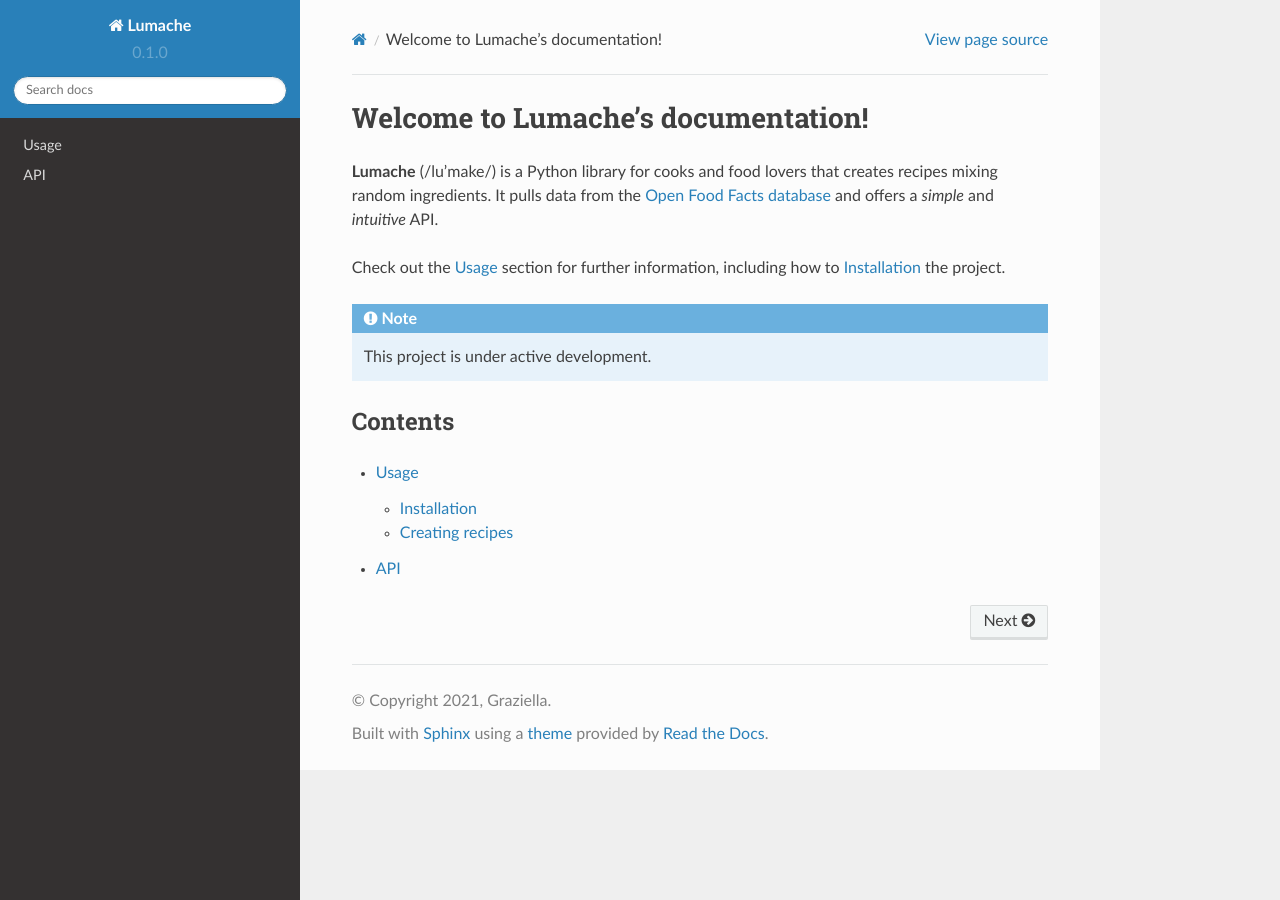
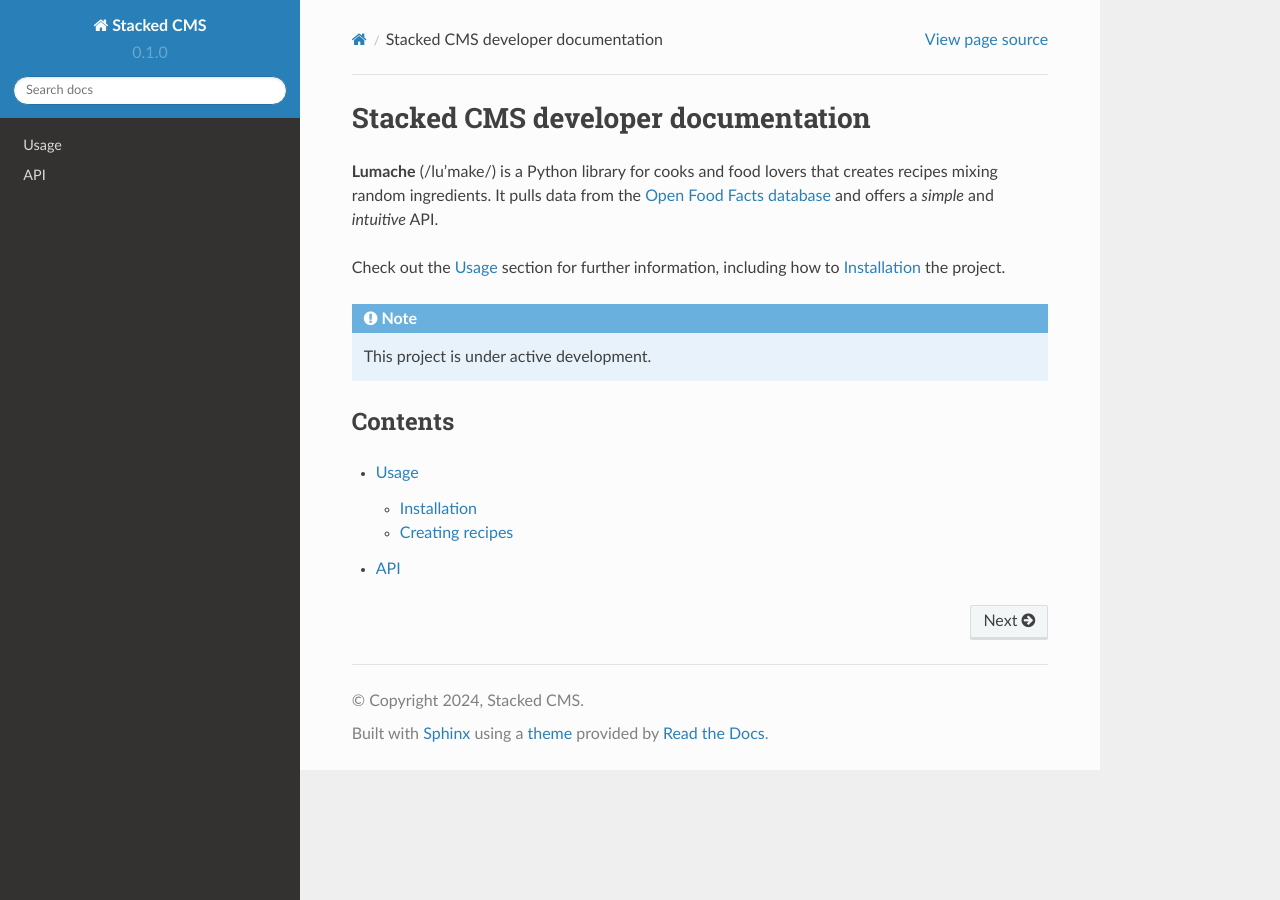
Before and after one commit to wapoa/stackedcms-docs, a Sphinx documentation site: the page built from docs/source/index.rst, in a window 1280 px wide. Built offline with Sphinx 7.4.7 and the Read the Docs theme 2.0.0, drawn with Linux system fonts in a browser that asks for light colours.

Commit message:
config update

```diff
--- a/docs/source/conf.py
+++ b/docs/source/conf.py
@@ -2,9 +2,9 @@
 
 # -- Project information
 
-project = 'Lumache'
-copyright = '2021, Graziella'
-author = 'Graziella'
+project = 'Stacked CMS'
+copyright = '2024, Stacked CMS'
+author = 'Lawrence'
 
 release = '0.1'
 version = '0.1.0'
--- a/docs/source/index.rst
+++ b/docs/source/index.rst
@@ -1,4 +1,4 @@
-Welcome to Lumache's documentation!
+Stacked CMS developer documentation
 ===================================
 
 **Lumache** (/lu'make/) is a Python library for cooks and food lovers
--- a/lumache.py
+++ b/lumache.py
@@ -1,5 +1,5 @@
 """
-Lumache - Python library for cooks and food lovers.
+Stacked CMS - Build your website your way
 """
 
 __version__ = "0.1.0"
```
